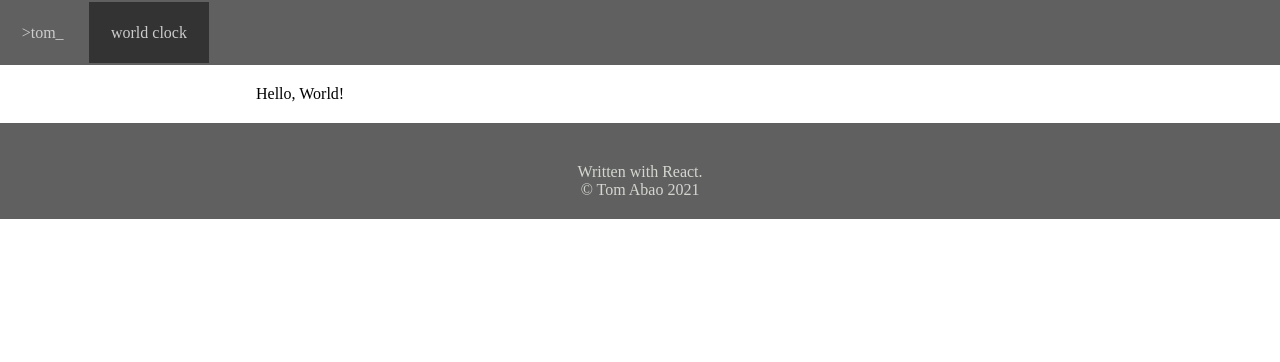
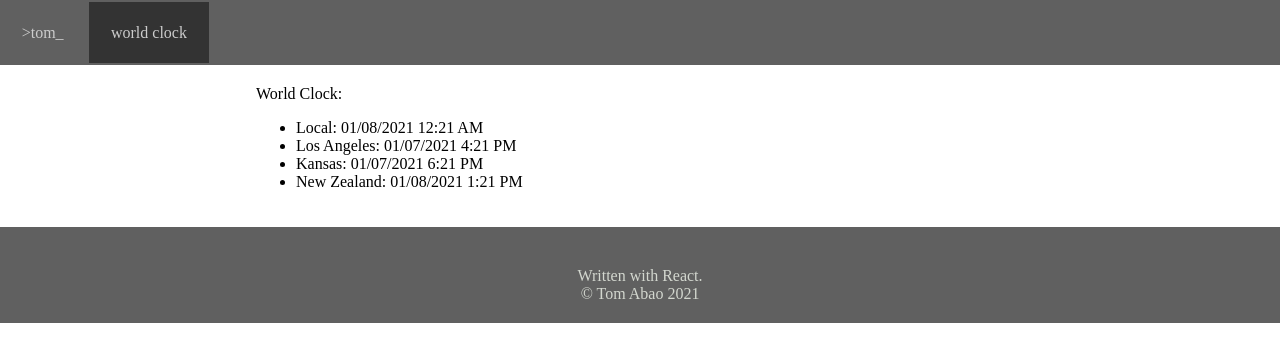
Before and after one commit to tomioss/worldclock, a React (Create React App) app: page / in a window 1280 px wide. Shown: the top 362 px of the page. Built offline with nearby package versions, Linux system fonts and the light colour scheme.

Commit message:
map timezones

```diff
--- a/src/components/Home.js
+++ b/src/components/Home.js
@@ -1,13 +1,31 @@
 import React, { Component } from 'react';
 
+import { now, now_la, now_ks, now_nz } from './DayUtils';
+
 class Home extends Component {
+  state = {
+    timezonesNow: {
+      'Local': now(),
+      'Los Angeles': now_la(),
+      'Kansas': now_ks(),
+      'New Zealand': now_nz()
+    }
+  };
+
   render() {
     return (
       // Home
       <div id="home">
         <div></div>
         <div>
-          Hello, World!
+          World Clock:
+          <ul>
+            {Object.entries(this.state.timezonesNow).map(([key, value]) =>
+              <li key={key}>
+                {key}: {value}
+              </li>
+            )}
+          </ul>
         </div>
         <div></div>
       </div>
```
